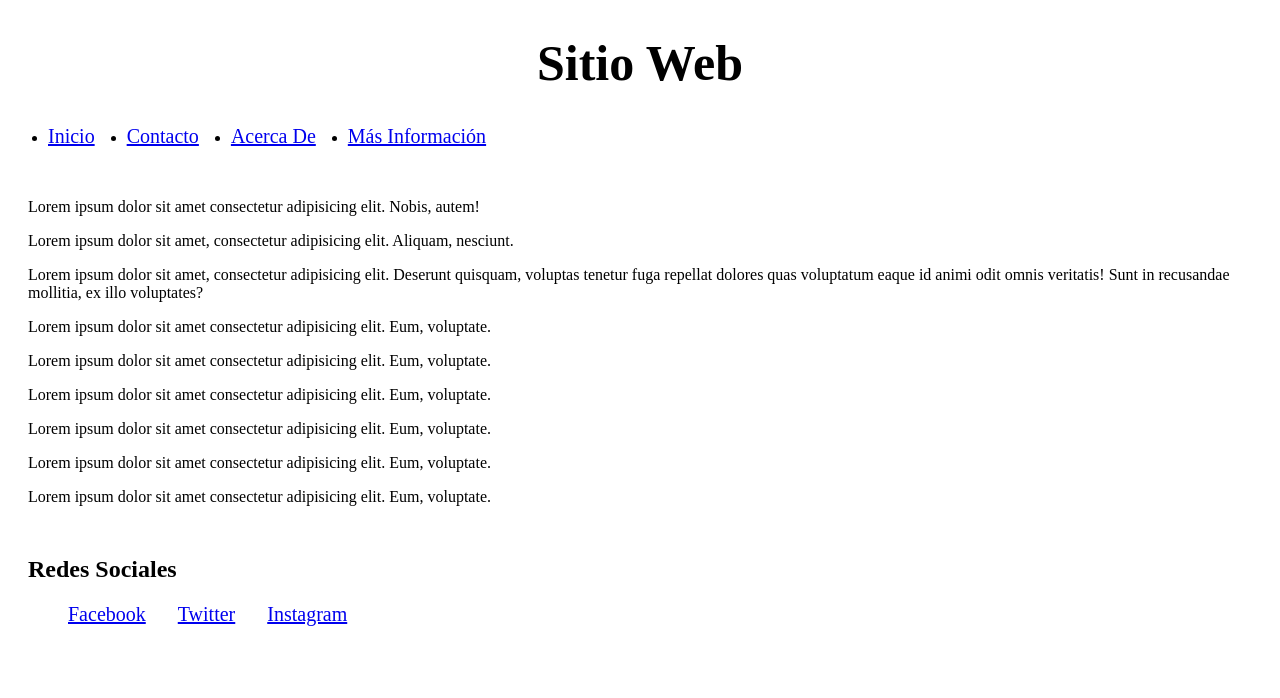
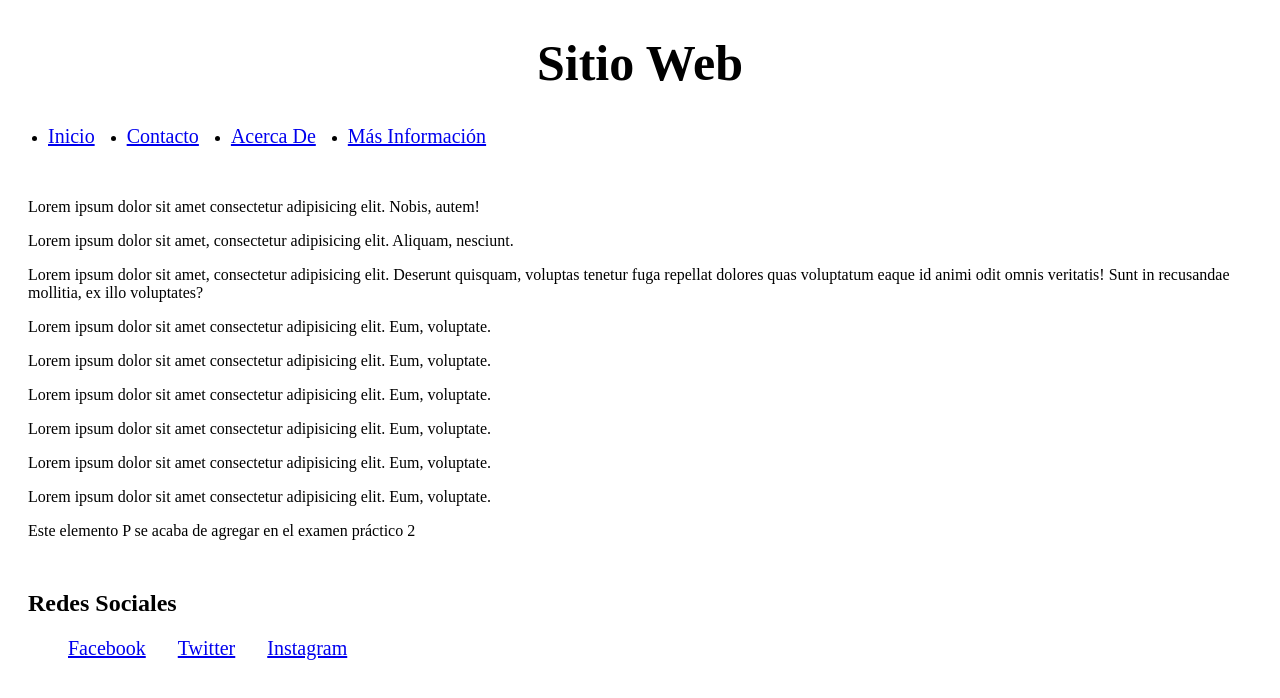
Before and after one commit to Ricardo-Pacheco/Examen2, a plain HTML site: page index.html in a window 1280 px wide. Drawn offline with Linux system fonts and the light colour scheme.

Commit message:
Este commit fuÃe agregado desde mi repositorio local

```diff
--- a/index.html
+++ b/index.html
@@ -29,6 +29,8 @@
         <p>Lorem ipsum dolor sit amet consectetur adipisicing elit. Eum, voluptate.</p>
         <p>Lorem ipsum dolor sit amet consectetur adipisicing elit. Eum, voluptate.</p>
 
+        <p>Este elemento P se acaba de agregar en el examen práctico 2</p>
+
     </div>
 
     <footer>
```
